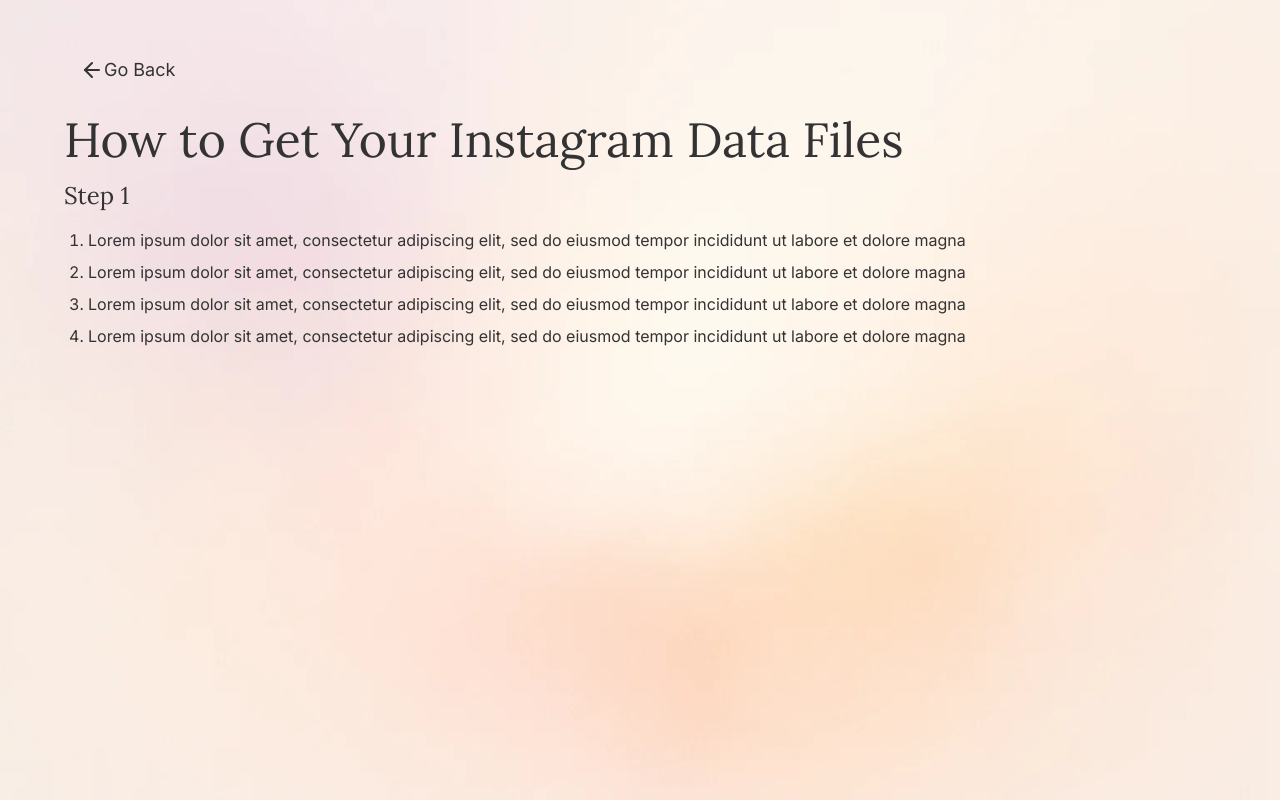
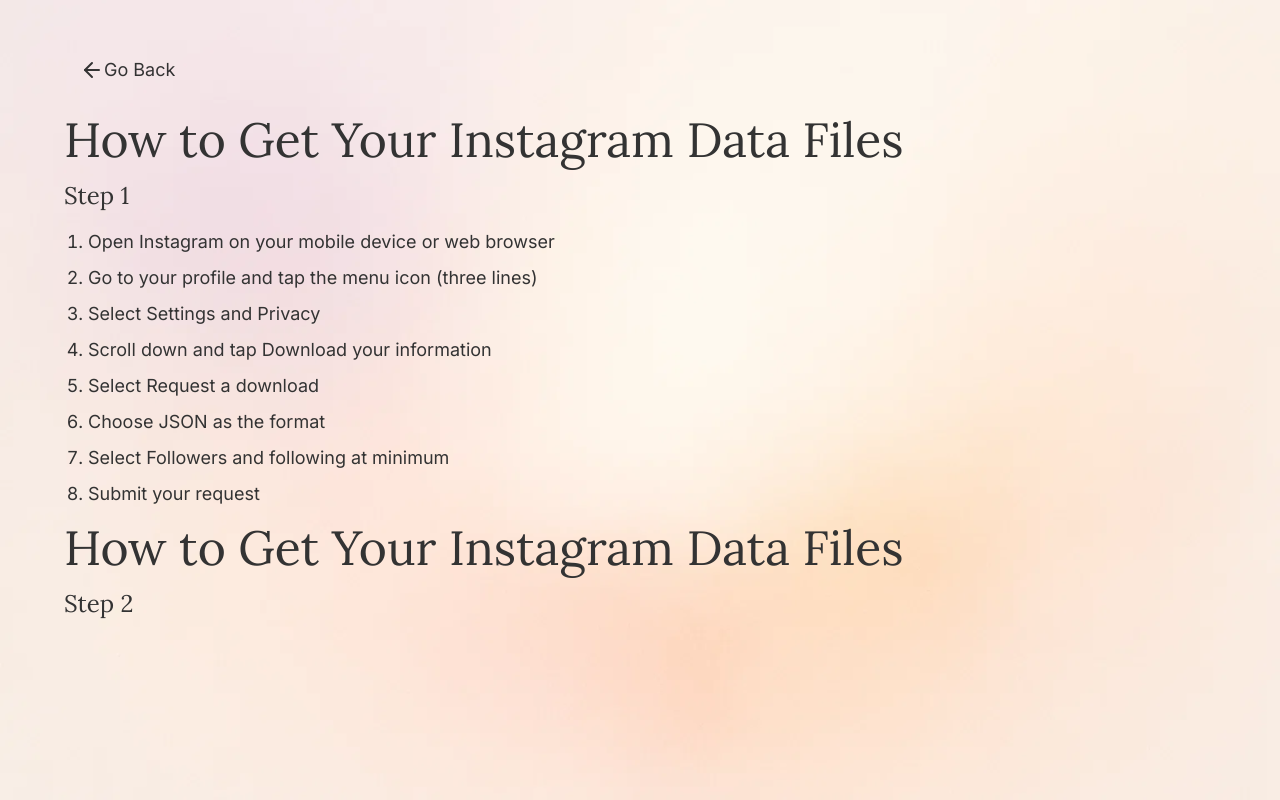
Before and after one commit to Eric-Zhang-Developer/follow-diff, a Next.js app: page /tutorial in a window 1280 px wide. Built offline with nearby package versions, Linux system fonts and the light colour scheme.

Commit message:
feat: step 2

```diff
--- a/src/app/tutorial/page.tsx
+++ b/src/app/tutorial/page.tsx
@@ -18,24 +18,39 @@
 
         <section className="space-y-4">
           <h2 className="text-2xl font-main ">Step 1</h2>
-          <ol className="list-decimal space-y-2 pl-6">
+          <ol className="list-decimal space-y-2 pl-6 text-lg">
             <li>
-              Lorem ipsum dolor sit amet, consectetur adipiscing elit, sed do
-              eiusmod tempor incididunt ut labore et dolore magna
+              Open Instagram on your mobile device or web browser
             </li>
             <li>
-              Lorem ipsum dolor sit amet, consectetur adipiscing elit, sed do
-              eiusmod tempor incididunt ut labore et dolore magna
+              Go to your profile and tap the menu icon (three lines)
             </li>
             <li>
-              Lorem ipsum dolor sit amet, consectetur adipiscing elit, sed do
-              eiusmod tempor incididunt ut labore et dolore magna
+              Select Settings and Privacy
             </li>
             <li>
-              Lorem ipsum dolor sit amet, consectetur adipiscing elit, sed do
-              eiusmod tempor incididunt ut labore et dolore magna
+              Scroll down and tap Download your information
+            </li>
+            <li>
+              Select Request a download
+            </li>
+            <li>
+              Choose JSON as the format
+            </li>
+            <li>
+              Select Followers and following at minimum
+            </li>
+            <li>
+              Submit your request
             </li>
           </ol>
+        </section>
+                <h1 className="font-main text-3xl md:text-5xl">
+          How to Get Your Instagram Data Files
+        </h1>
+
+        <section className="space-y-4">
+          <h2 className="text-2xl font-main ">Step 2</h2>
         </section>
 
 
```
